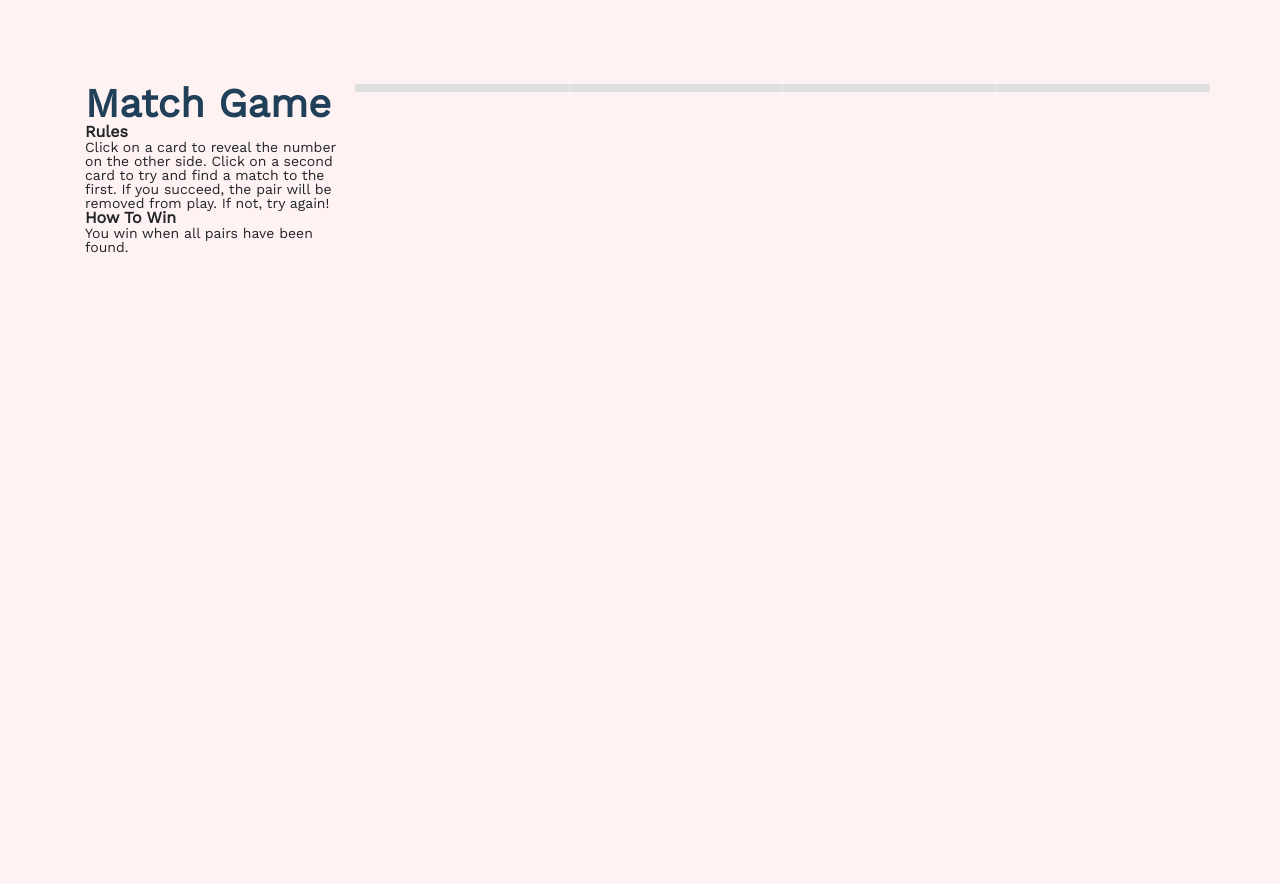
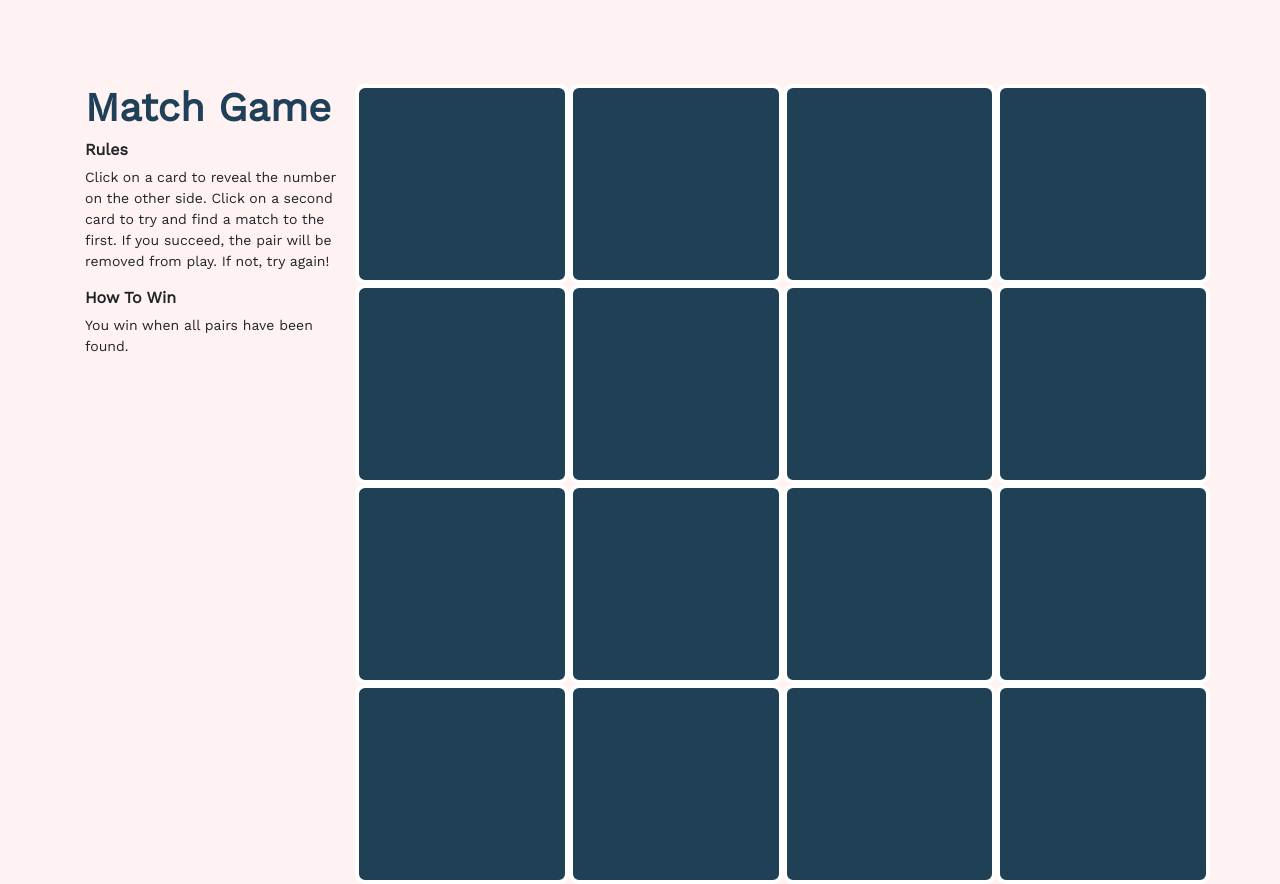
Before and after one commit to ThGnommy/Match-Game, a plain HTML site: page index.html in a window 1280 px wide. Before the commit the page ends 800 px from the top, so only its background shows below. Drawn offline with nearby package versions, Linux system fonts and the light colour scheme.

Commit message:
add style to card

```diff
--- a/index.html
+++ b/index.html
@@ -2,10 +2,9 @@
 <html>
 <head>
   <title>Match Game</title>
-
-  <link rel="stylesheet" href="https://maxcdn.bootstrapcdn.com/bootstrap/4.0.0/css/bootstrap.min.css" integrity="sha384-Gn5384xqQ1aoWXA+058RXPxPg6fy4IWvTNh0E263XmFcJlSAwiGgFAW/dAiS6JXm" crossorigin="anonymous">
   <link href="https://fonts.googleapis.com/css?family=Work+Sans" rel="stylesheet">
   <link rel="stylesheet" href="./resources/css/reset.css">
+  <link rel="stylesheet" href="https://maxcdn.bootstrapcdn.com/bootstrap/4.0.0/css/bootstrap.min.css" integrity="sha384-Gn5384xqQ1aoWXA+058RXPxPg6fy4IWvTNh0E263XmFcJlSAwiGgFAW/dAiS6JXm" crossorigin="anonymous">
   <link rel="stylesheet" href="./resources/css/style.css">
   <link href="favicon.png" rel="icon" type="image/x-icon" />
 </head>
--- a/resources/css/style.css
+++ b/resources/css/style.css
@@ -21,3 +21,11 @@ h2 {
   font-size: 1rem;
   font-weight: bold;
 }
+
+.card {
+  width: 12.5rem;
+  height: 12.5rem;
+  background-color: rgb(32, 64, 86);
+  border: 4px solid white;
+  border-radius: 10px;
+}
```
